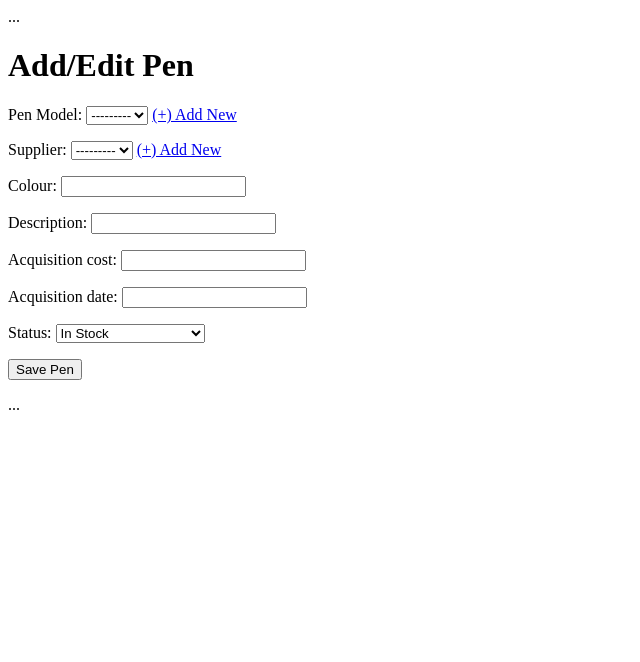
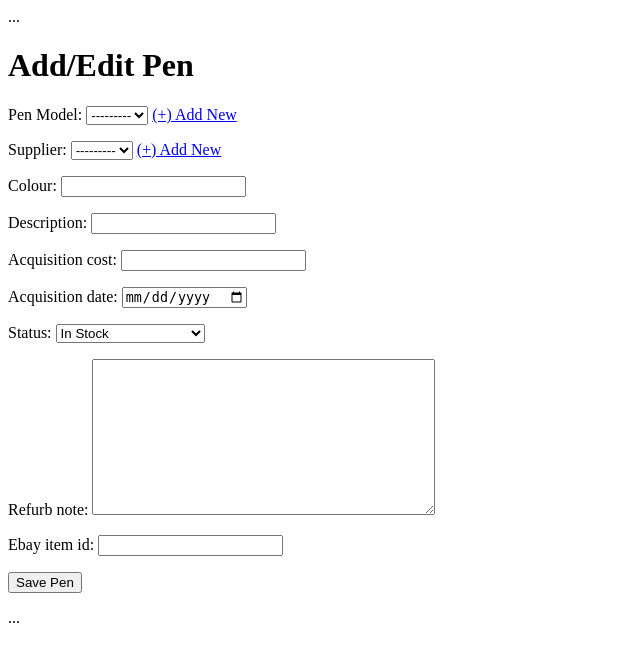
Before and after one commit to wsj20/pen_tracker, a Django app: page /inventory/add/ in a window 1280 px wide. Shown: the top 662 px of the page, without its empty margins (0-640 px from the left). Run offline with Django 5.2, Linux system fonts and the light colour scheme; data that the repository does not hold is empty.

Commit message:
Added date picker, fixed ebay_id, notes not appearing on add page. Orangised models dropdown.

```diff
--- a/penTracker/inventory/forms.py
+++ b/penTracker/inventory/forms.py
@@ -3,6 +3,14 @@ from .models import Pen, PenModel, Supplier
 
 #Main add pen form: /add/
 class PenForm(forms.ModelForm):
+
+    #Add date picker
+    acquisition_date = forms.DateField(
+        widget=forms.DateInput(
+            attrs={'type':'date'}
+        )
+    )
+
     class Meta:
         model = Pen
         fields = [
@@ -13,6 +21,7 @@ class PenForm(forms.ModelForm):
             'acquisition_cost',
             'acquisition_date',
             'status',
+            'ebay_item_id',
             'refurb_note'
         ]
 
--- a/penTracker/inventory/models.py
+++ b/penTracker/inventory/models.py
@@ -1,9 +1,14 @@
 from django.db import models
+from django.db.models.functions import Length
 
 # Create your models here.
 class PenModel(models.Model):
     brand = models.CharField(max_length=32)
     name = models.CharField(max_length=32)
+
+    #Organising list by brand, length of name then by name itelf
+    class Meta:
+        ordering = ['brand', Length('name'), 'name']
 
     def __str__(self):
         return f"{self.brand} {self.name}"
--- a/penTracker/inventory/templates/inventory/pen_form.html
+++ b/penTracker/inventory/templates/inventory/pen_form.html
@@ -22,7 +22,7 @@
     <p>{{ form.acquisition_cost.label_tag }} {{ form.acquisition_cost }}</p>
     <p>{{ form.acquisition_date.label_tag }} {{ form.acquisition_date }}</p>
     <p>{{ form.status.label_tag }} {{ form.status }}</p>
-    <p>{{ form.refurb_notes.label_tag }} {{ form.refurb_notes }}</p>
+    <p>{{ form.refurb_note.label_tag }} {{ form.refurb_note }}</p>
     <p>{{ form.ebay_item_id.label_tag }} {{ form.ebay_item_id }}</p>
 
     <button type="submit">Save Pen</button>
```
